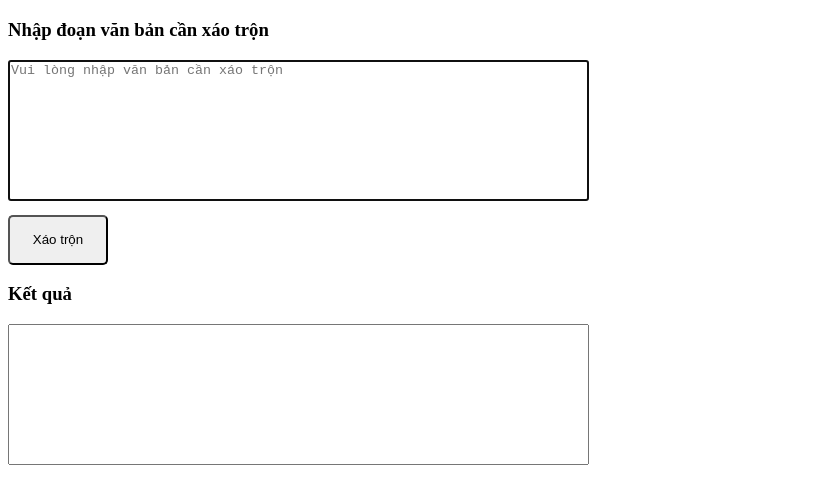
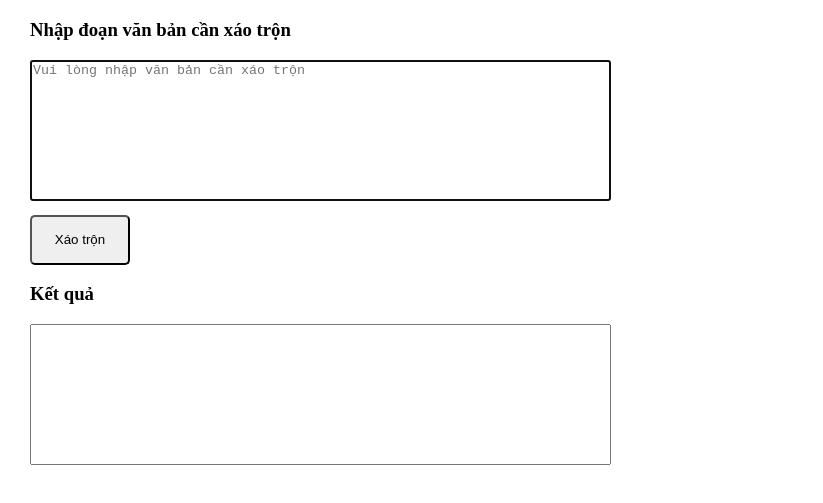
Before and after one commit to githubnhat/githubnhat.github.io, a plain HTML site: page index.html in a window 1280 px wide. Shown: the part 61-564 px from the top of the page, without its empty margins (0-823 px from the left). Drawn offline with Linux system fonts and the light colour scheme.

Commit message:
Update style.css

```diff
--- a/style.css
+++ b/style.css
@@ -1,3 +1,6 @@
+body{
+margin: 0 30px;
+}
 .result {
     color: black;
     background-color: blue;
```
